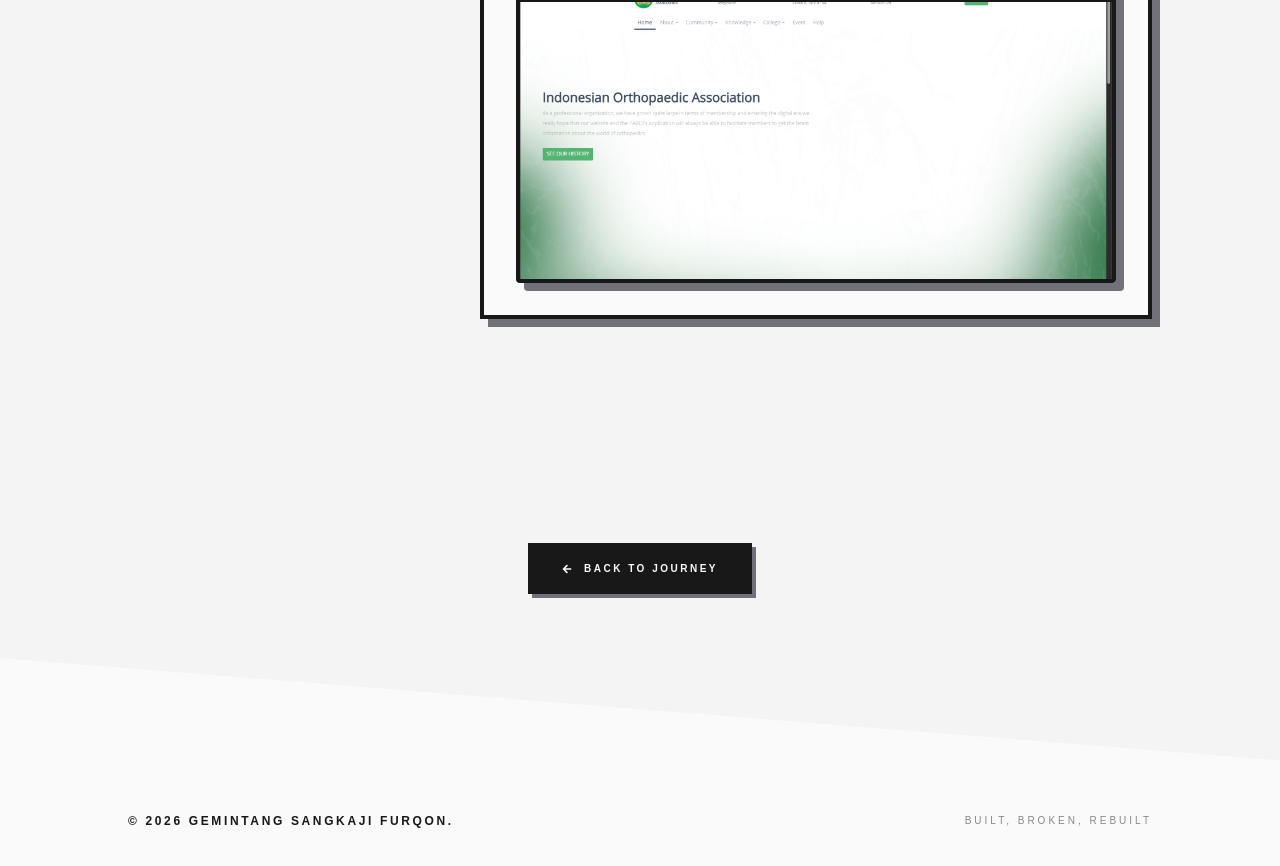
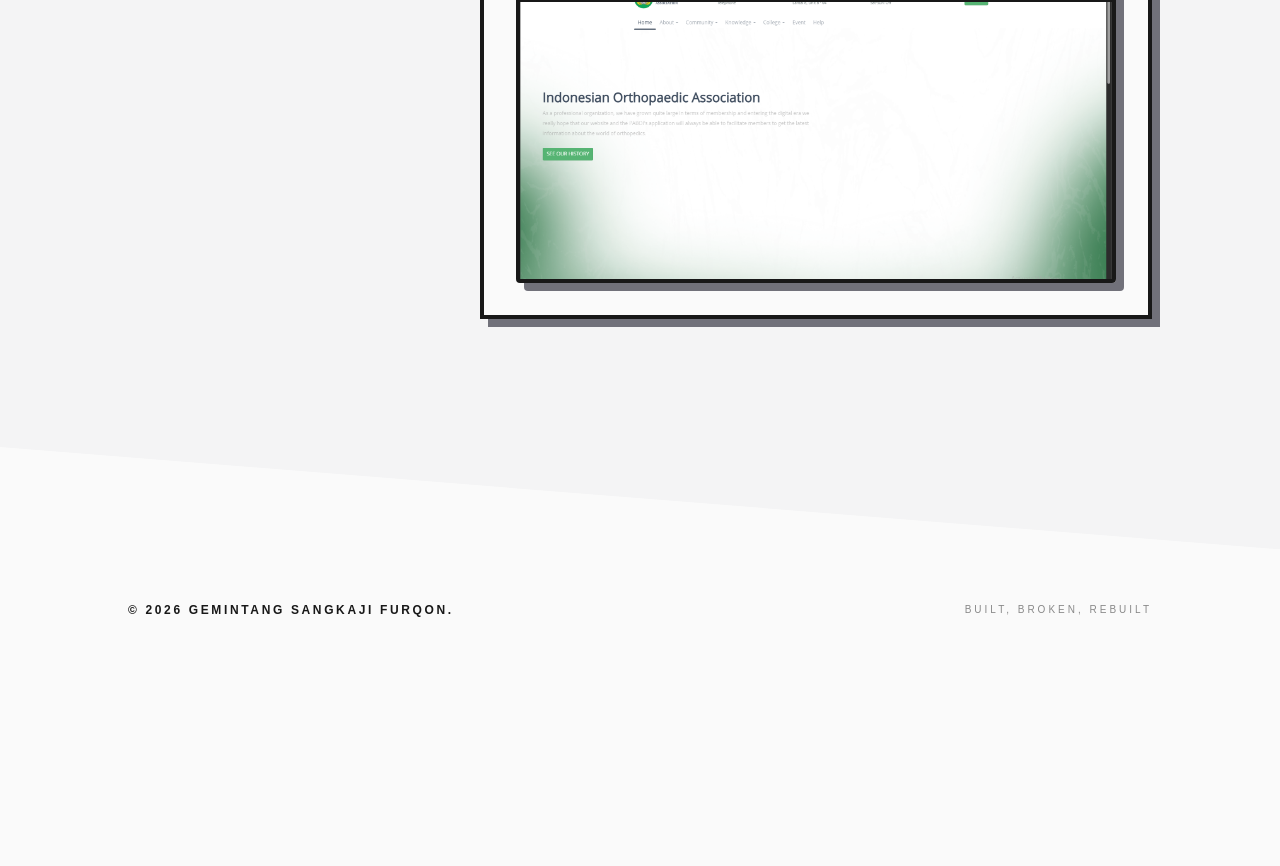
Before and after one commit to gemintangsf/portfolio, a Next.js app: page /projects/pt-bejana in a window 1280 px wide. Shown: the part 1821-2687 px from the top of the page. After the commit the page ends 2504 px from the top, so only its background shows below. Built offline with nearby package versions, Linux system fonts and the light colour scheme; a web font is replaced by a local one.

Commit message:
fix(projectsection): fix ui drop button bottom

```diff
--- a/src/components/layouts/ProjectLayout.tsx
+++ b/src/components/layouts/ProjectLayout.tsx
@@ -1,10 +1,8 @@
 "use client";
 
-import Link from "next/link";
 import { useState, useEffect } from "react";
 import { motion, AnimatePresence } from "framer-motion";
 import {
-  FaArrowLeft,
   FaArrowRight,
   FaLock,
   FaExternalLinkAlt,
@@ -366,8 +364,8 @@ export default function ProjectLayout({
                               key={feature.id}
                               onClick={() => setActiveFeatureIndex(idx)}
                               className={`px-4 py-2 text-xs font-bold uppercase tracking-wider border-2 transition-all cursor-pointer select-none ${activeFeatureIndex === idx
-                                  ? "bg-brand-base text-background border-brand-base shadow-[2px_2px_0px_0px_var(--color-primary)] -translate-x-0.5 -translate-y-0.5"
-                                  : "bg-background text-brand-base border-brand-base hover:shadow-[2px_2px_0px_0px_var(--color-primary)] hover:-translate-x-0.5 hover:-translate-y-0.5 active:translate-x-0 active:translate-y-0"
+                                ? "bg-brand-base text-background border-brand-base shadow-[2px_2px_0px_0px_var(--color-primary)] -translate-x-0.5 -translate-y-0.5"
+                                : "bg-background text-brand-base border-brand-base hover:shadow-[2px_2px_0px_0px_var(--color-primary)] hover:-translate-x-0.5 hover:-translate-y-0.5 active:translate-x-0 active:translate-y-0"
                                 }`}
                             >
                               {feature.title}
@@ -417,24 +415,6 @@ export default function ProjectLayout({
         </div>
       </section>
 
-      {/* 3. BOTTOM SPACER */}
-      <section className="relative w-full px-6 pt-24 pb-24 md:px-[128px] md:pb-[64px] 4k:px-[256px] bg-background-alt overflow-hidden z-10">
-        <motion.div
-          initial={{ opacity: 0, y: 20 }}
-          whileInView={{ opacity: 1, y: 0 }}
-          viewport={{ once: true }}
-          transition={{ duration: 0.6, ease: easeElegant }}
-          className="w-full relative z-10 flex justify-center"
-        >
-          <Link
-            href={backLink}
-            className="inline-flex items-center gap-3 px-8 py-4 bg-brand-base text-background border-2 border-brand-base text-[10px] uppercase tracking-[0.25em] font-black shadow-[4px_4px_0px_0px_var(--color-primary)] hover:shadow-[6px_6px_0px_0px_var(--color-primary)] hover:-translate-x-0.5 hover:-translate-y-0.5 active:translate-x-0 active:translate-y-0 active:shadow-none transition-all duration-200"
-          >
-            <FaArrowLeft /> Back to Journey
-          </Link>
-        </motion.div>
-      </section>
-
       {/* Lightbox Modal */}
       <ProjectLightbox
         lightboxIndex={lightboxIndex}
```
